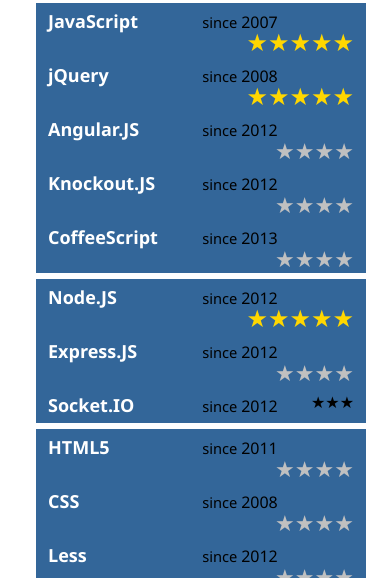
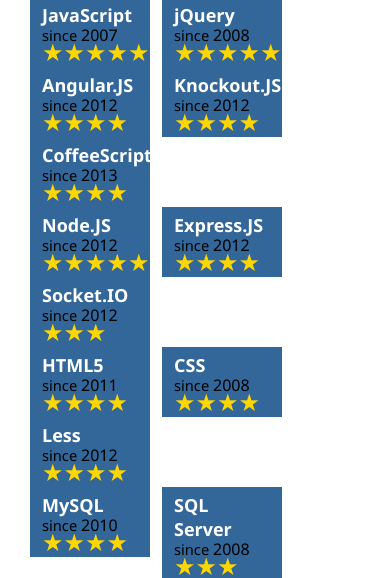
Before and after one commit to tungv/gmanvn.github.io, a plain HTML site: page index.html in a window 390 px wide. Shown: the part 209-787 px from the top of the page. Drawn offline with nearby package versions, Linux system fonts and the light colour scheme; a web font is replaced by a local one.

Commit message:
fix *-device-width

```diff
--- a/css/style.css
+++ b/css/style.css
@@ -275,8 +275,8 @@
 .tablet {display: none !important;}
 
 @media only screen
-and (min-width : 768px)
-and (max-width : 1024px) {
+and (min-device-width : 768px)
+and (max-device-width : 1024px) {
     .box {
         margin: 4px 4px !important;
     }
@@ -301,8 +301,8 @@
 
 /* Smartphones (portrait and landscape) ----------- */
 @media only screen
-and (min-width : 320px)
-and (max-width : 480px) {
+and (min-device-width : 320px)
+and (max-device-width : 480px) {
     /* Styles */
     .box {
         box-sizing: border-box !important;
```
